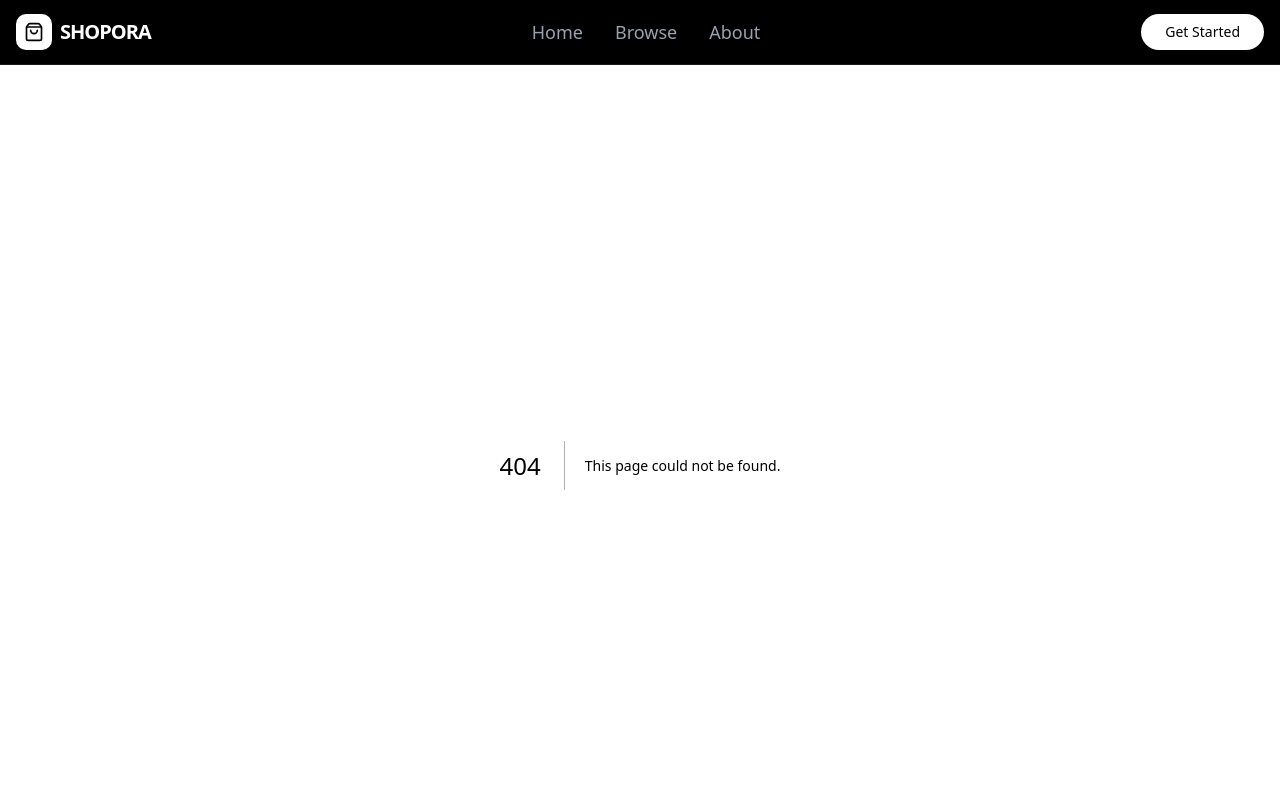
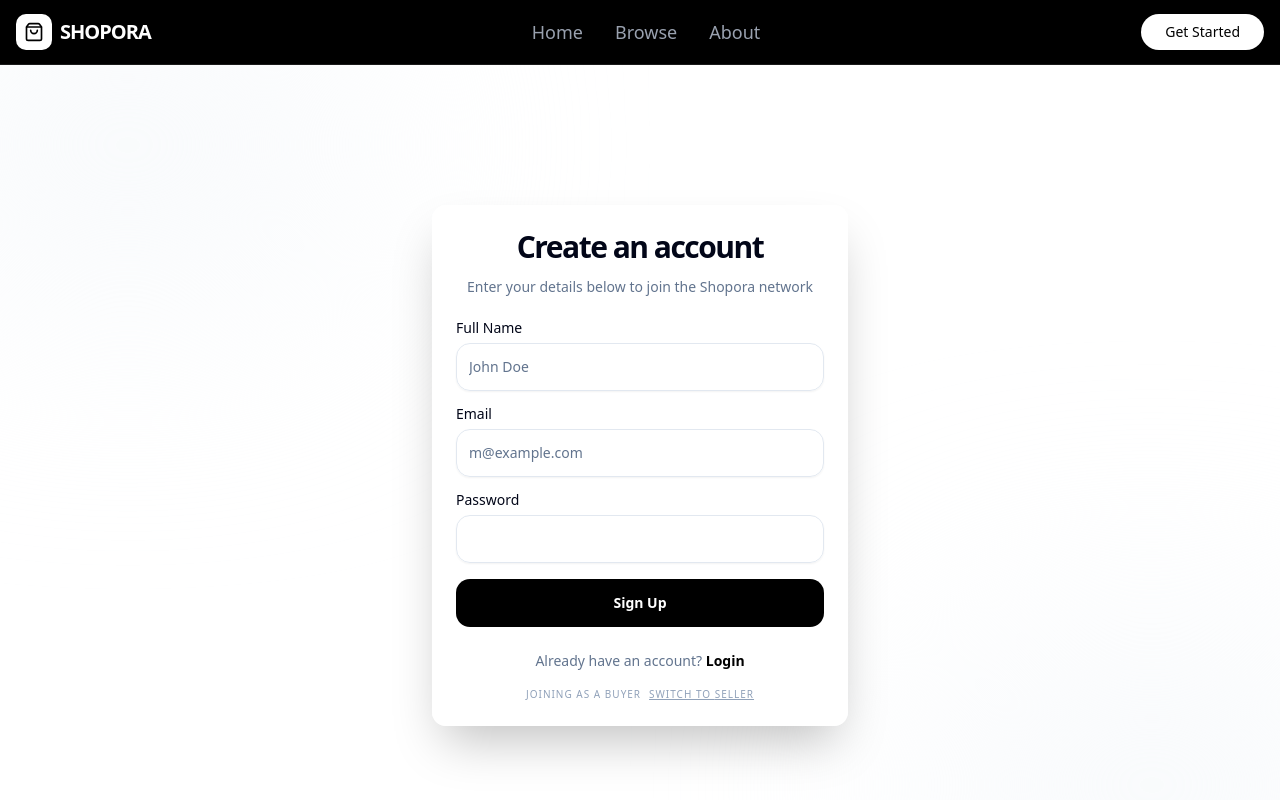
Before and after one commit to Kingestif/Shopora, a Next.js app in the folder frontend/: page /signup in a window 1280 px wide. Before the commit this address had no page. Shown: the top 800 px of the page. Built offline with nearby package versions, Linux system fonts and the light colour scheme.

Commit message:
feat: implement authentication ui

```diff
--- /dev/null
+++ b/frontend/app/(auth)/layout.tsx
@@ -0,0 +1,20 @@
+import { ReactNode } from "react";
+
+type AuthLayoutProps = {
+  children: ReactNode;
+};
+
+export default function AuthLayout({ children }: AuthLayoutProps) {
+  return (
+    <div className="min-h-screen w-full flex items-center justify-center bg-white relative overflow-hidden">
+      <div className="absolute inset-0 z-0">
+        <div className="absolute top-[-10%] left-[-10%] w-[40%] h-[40%] bg-slate-50 rounded-full blur-[120px]" />
+        <div className="absolute bottom-[-10%] right-[-10%] w-[40%] h-[40%] bg-slate-50 rounded-full blur-[120px]" />
+      </div>
+
+      <div className="relative z-10 w-full max-w-md px-4">
+        {children}
+      </div>
+    </div>
+  );
+}
--- /dev/null
+++ b/frontend/app/(auth)/login/page.tsx
@@ -0,0 +1,75 @@
+import Link from "next/link";
+import { Button } from "@/components/ui/button";
+import {
+  Card,
+  CardContent,
+  CardDescription,
+  CardFooter,
+  CardHeader,
+  CardTitle,
+} from "@/components/ui/card";
+import { Input } from "@/components/ui/input";
+import { Label } from "@/components/ui/label";
+
+export default function LoginPage() {
+  return (
+    <Card className="border-none shadow-2xl bg-white/80 backdrop-blur-sm">
+      <CardHeader className="space-y-1 text-center">
+        <CardTitle className="text-3xl font-bold tracking-tighter">
+          Welcome back
+        </CardTitle>
+        <CardDescription>Sign in to your Shopora account</CardDescription>
+      </CardHeader>
+      <CardContent className="space-y-4">
+        <form action="/api/auth/login" method="POST" className="space-y-4">
+          <div className="space-y-2">
+            <Label htmlFor="email">Email</Label>
+            <Input
+              id="email"
+              name="email"
+              type="email"
+              placeholder="m@example.com"
+              className="rounded-xl h-12 border-slate-200"
+              required
+            />
+          </div>
+          <div className="space-y-2">
+            <div className="flex items-center justify-between">
+              <Label htmlFor="password">Password</Label>
+              <Link
+                href="#"
+                className="text-xs text-muted-foreground hover:text-black transition-colors"
+              >
+                Forgot password?
+              </Link>
+            </div>
+            <Input
+              id="password"
+              name="password"
+              type="password"
+              className="rounded-xl h-12 border-slate-200"
+              required
+            />
+          </div>
+          <Button
+            type="submit"
+            className="w-full h-12 rounded-xl bg-black text-white hover:bg-gray-800 transition-all font-bold"
+          >
+            Login
+          </Button>
+        </form>
+      </CardContent>
+      <CardFooter>
+        <div className="text-sm text-center w-full text-muted-foreground">
+          Don&apos;t have an account?{" "}
+          <Link
+            href="/signup"
+            className="text-black font-semibold hover:underline"
+          >
+            Sign up
+          </Link>
+        </div>
+      </CardFooter>
+    </Card>
+  );
+}
--- /dev/null
+++ b/frontend/app/(auth)/signup/page.tsx
@@ -0,0 +1,95 @@
+"use client";
+
+import Link from "next/link";
+import { useSearchParams } from "next/navigation";
+import { useState } from "react";
+import { Button } from "@/components/ui/button";
+import { Card, CardContent, CardDescription, CardFooter, CardHeader, CardTitle } from "@/components/ui/card";
+import { Input } from "@/components/ui/input";
+import { Label } from "@/components/ui/label";
+
+export default function SignupPage() {
+  const searchParams = useSearchParams();
+  const [password, setPassword] = useState("");
+
+  const role = searchParams.get("role")?.toUpperCase() || "BUYER";
+  const isSeller = role === "SELLER";
+
+  const minLength = 8;
+  const isPasswordValid = password.length >= minLength;
+
+  return (
+    <Card className="border-none shadow-2xl bg-white/80 backdrop-blur-sm">
+      <CardHeader className="space-y-1 text-center">
+        <CardTitle className="text-3xl font-bold tracking-tighter">
+          {isSeller ? "Open your Store" : "Create an account"}
+        </CardTitle>
+        <CardDescription>
+          {isSeller
+            ? "Start selling to a global audience today."
+            : "Enter your details below to join the Shopora network"}
+        </CardDescription>
+      </CardHeader>
+
+      <form action="/api/auth/register" method="POST">
+        <CardContent className="space-y-4">
+          <input type="hidden" name="role" value={role} />
+
+          <div className="space-y-2">
+            <Label htmlFor="name">Full Name</Label>
+            <Input id="name" name="name" placeholder="John Doe" className="rounded-xl h-12 border-slate-200" required />
+          </div>
+
+          <div className="space-y-2">
+            <Label htmlFor="email">Email</Label>
+            <Input id="email" name="email" type="email" placeholder="m@example.com" className="rounded-xl h-12 border-slate-200" required />
+          </div>
+
+          <div className="space-y-2">
+            <div className="flex justify-between items-center">
+              <Label htmlFor="password">Password</Label>
+              <span className={`text-[10px] font-medium transition-colors ${isPasswordValid ? 'text-green-500' : 'text-slate-400'}`}>
+                {password.length > 0 && (isPasswordValid ? "Length OK" : `Min. ${minLength} characters`)}
+              </span>
+            </div>
+            <Input
+              id="password"
+              name="password"
+              type="password"
+              value={password}
+              onChange={(e) => setPassword(e.target.value)}
+              className={`rounded-xl h-12 transition-all ${
+                password.length > 0 && !isPasswordValid ? 'border-red-400 focus-visible:ring-red-400' : 'border-slate-200'
+              }`}
+              required
+            />
+          </div>
+
+          <Button
+            type="submit"
+            disabled={!isPasswordValid && password.length > 0}
+            className="w-full h-12 rounded-xl bg-black text-white hover:bg-gray-800 transition-all font-bold disabled:opacity-50 disabled:cursor-not-allowed"
+          >
+            {isSeller ? "Register as Seller" : "Sign Up"}
+          </Button>
+        </CardContent>
+      </form>
+
+      <CardFooter className="flex flex-col gap-4">
+        <div className="text-sm text-center w-full text-muted-foreground">
+          Already have an account?{" "}
+          <Link href="/login" className="text-black font-semibold hover:underline">
+            Login
+          </Link>
+        </div>
+
+        <div className="text-[10px] text-center w-full text-slate-400 uppercase tracking-widest">
+            Joining as a {role}
+            <Link href={`/signup?role=${isSeller ? 'BUYER' : 'SELLER'}`} className="ml-2 underline">
+                Switch to {isSeller ? 'Buyer' : 'Seller'}
+            </Link>
+        </div>
+      </CardFooter>
+    </Card>
+  );
+}
--- /dev/null
+++ b/frontend/components/ui/label.tsx
@@ -0,0 +1,24 @@
+"use client"
+
+import * as React from "react"
+import * as LabelPrimitive from "@radix-ui/react-label"
+
+import { cn } from "@/lib/utils"
+
+function Label({
+  className,
+  ...props
+}: React.ComponentProps<typeof LabelPrimitive.Root>) {
+  return (
+    <LabelPrimitive.Root
+      data-slot="label"
+      className={cn(
+        "flex items-center gap-2 text-sm leading-none font-medium select-none group-data-[disabled=true]:pointer-events-none group-data-[disabled=true]:opacity-50 peer-disabled:cursor-not-allowed peer-disabled:opacity-50",
+        className
+      )}
+      {...props}
+    />
+  )
+}
+
+export { Label }
--- a/frontend/package.json
+++ b/frontend/package.json
@@ -10,6 +10,7 @@
   },
   "dependencies": {
     "@radix-ui/react-dialog": "^1.1.15",
+    "@radix-ui/react-label": "^2.1.8",
     "@radix-ui/react-slot": "^1.2.4",
     "class-variance-authority": "^0.7.1",
     "clsx": "^2.1.1",
```
Also changed, not shown: 1 other file (tests, documents, lock files or other folders).
